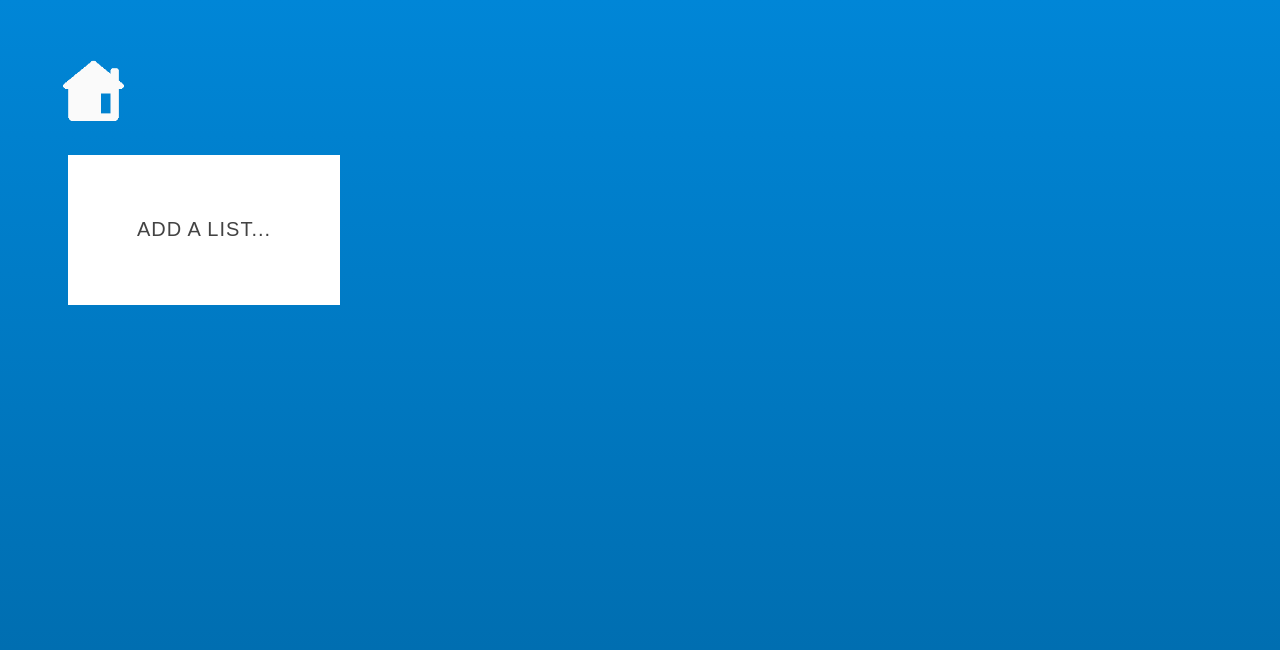
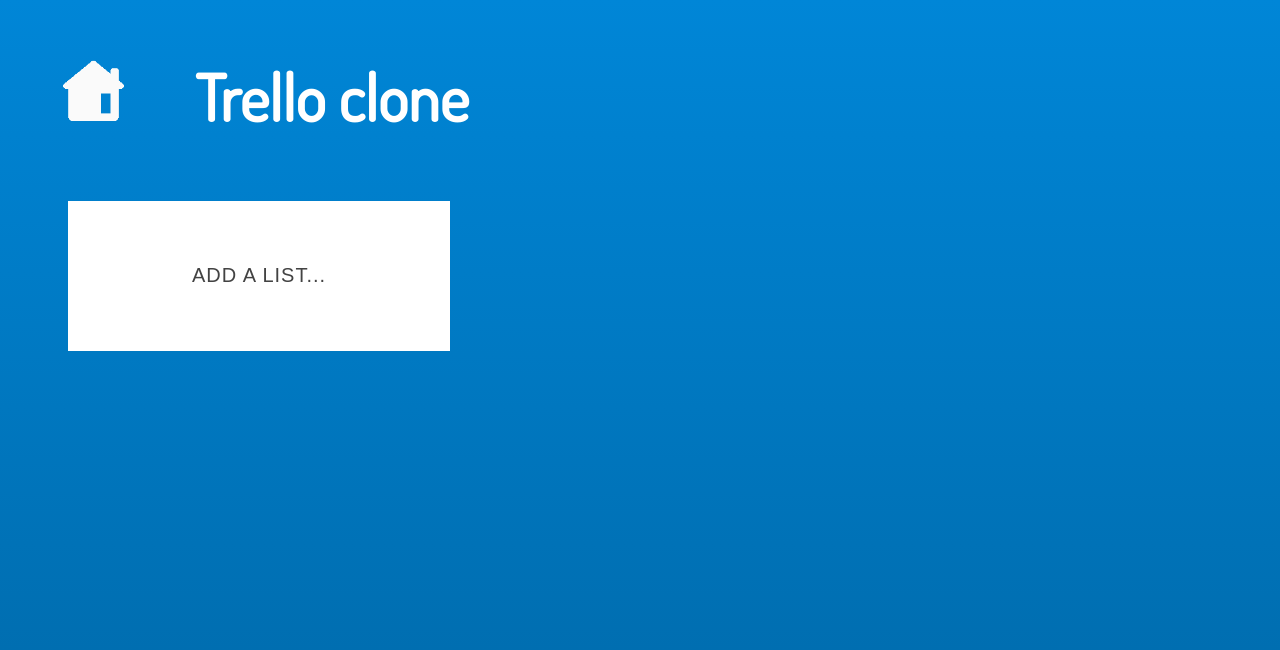
Before and after one commit to KyeBuff/react-trello-clone, a React (Create React App) app: page /boards/1 in a window 1280 px wide. Shown: the top 650 px of the page. Built offline with nearby package versions, Linux system fonts and the light colour scheme.

Commit message:
added flexbox styling

```diff
--- a/src/App.css
+++ b/src/App.css
@@ -1,7 +1,7 @@
 body {
 	background-image: linear-gradient(#0086D7, #0068A7);
 	background-size: cover;
-	height: 100vh;
+	min-height: 100vh;
 	width: 100vw;
 }
 
@@ -24,6 +24,21 @@
 	padding: 3em;
 }
 
+/* Header */
+
+.header {
+	display: flex;
+	justify-content: flex-start;
+}
+.header h1 {
+	order: 1;
+
+	margin: 0 0 0 1em;
+
+	color: white;
+	font-family: Dosis;
+	font-size: 4em;
+}
 /* Buttons */
 
 .btn-home {
@@ -61,6 +76,7 @@
 }
 
 .btn-add-list {
+	flex: .1 1 25%;
 	min-height: 150px;
 	margin: 2% 1%;
 	padding: 1em;
@@ -80,8 +96,6 @@
 /* Nav */
 
 .boards-menu {
-	margin-top: 10vh;
-
 	overflow: auto;
 }
 
@@ -124,19 +138,30 @@
 	text-transform: uppercase;
 }
 
+/* Board section */
+
+.section-board h2 {
+
+	color: white;
+	font-family: Dosis;
+	font-size: 3em;
+	text-align: center;
+	text-transform: uppercase;
+}
+
 /* Board lists */
-
-.section-board {
-	overflow: auto;
+.board-lists {
+	display: flex;
+	justify-content: flex-start;
+	flex-wrap: wrap;
 }
 
 .board-list-section {
-	float: left;
+	flex: 1 1 25%;
 
 	margin: 2% 1%;
 	min-height: 150px;
 	padding: 1em;
-	width: 23%;
 
 	background-color: white;
 	border: none;
@@ -154,9 +179,13 @@
 	margin: 0;
 	font-family: Dosis;
 	font-size: 1.25em;
+
+	color: #434343;
 }
 
 .board-list-item {
+	position: relative;
+
 	margin: 5% 0;
 	padding: 3% 5%;
 
@@ -173,7 +202,8 @@
 }
 
 .btn-item {
-
+	position: absolute;
+	right: 5%;
 }
 
 .btn-item-complete {
--- a/src/App.js
+++ b/src/App.js
@@ -13,7 +13,10 @@
   render() {
     return (
       <div className="container">
-        <Link className="btn-home" to="/"></Link>
+        <header className="header">
+          <h1>Trello clone</h1>
+          <Link className="btn-home" to="/"></Link>
+        </header>
         <Switch>
           <Route exact path="/" component={Boards} />
           <Route path="/new" component={NewBoard} />
--- a/src/components/Board.js
+++ b/src/components/Board.js
@@ -26,9 +26,11 @@
 	}
 
 	render() {
-		const { lists, id } = this.props.board;
+		const { lists, id, boardName } = this.props.board;
 		return (
 			<section className="section-board">
+				<h2>{boardName}</h2>
+				<div className="board-lists">
 				{	lists ?
 						lists.map(list => {
 							return <BoardList
@@ -47,6 +49,7 @@
 						<Form fields={fields} submitText="Add list" onSubmit={this.onSubmit} submitClass="new-board-submit" btnRequired={true} />
 					</section>
 				}
+				</div>
 			</section>
 		)
 	}
--- a/src/components/lists/ListItem.js
+++ b/src/components/lists/ListItem.js
@@ -2,7 +2,7 @@
 
 const ListItem = (props) => (
 	<li className={props.complete ? "board-list-item board-list-item-complete" : "board-list-item"}>
-		{props.value} {props.complete ? <button onClick={props.onClick} className="btn-item-complete">Tick</button> : <button onClick={props.onClick} className="btn-item-incomplete">Tick</button>}
+		{props.value} {props.complete ? <button onClick={props.onClick} className="btn-item btn-item-complete">Tick</button> : <button onClick={props.onClick} className="btn-item btn-item-incomplete">Tick</button>}
 	</li>
 );
 
```
